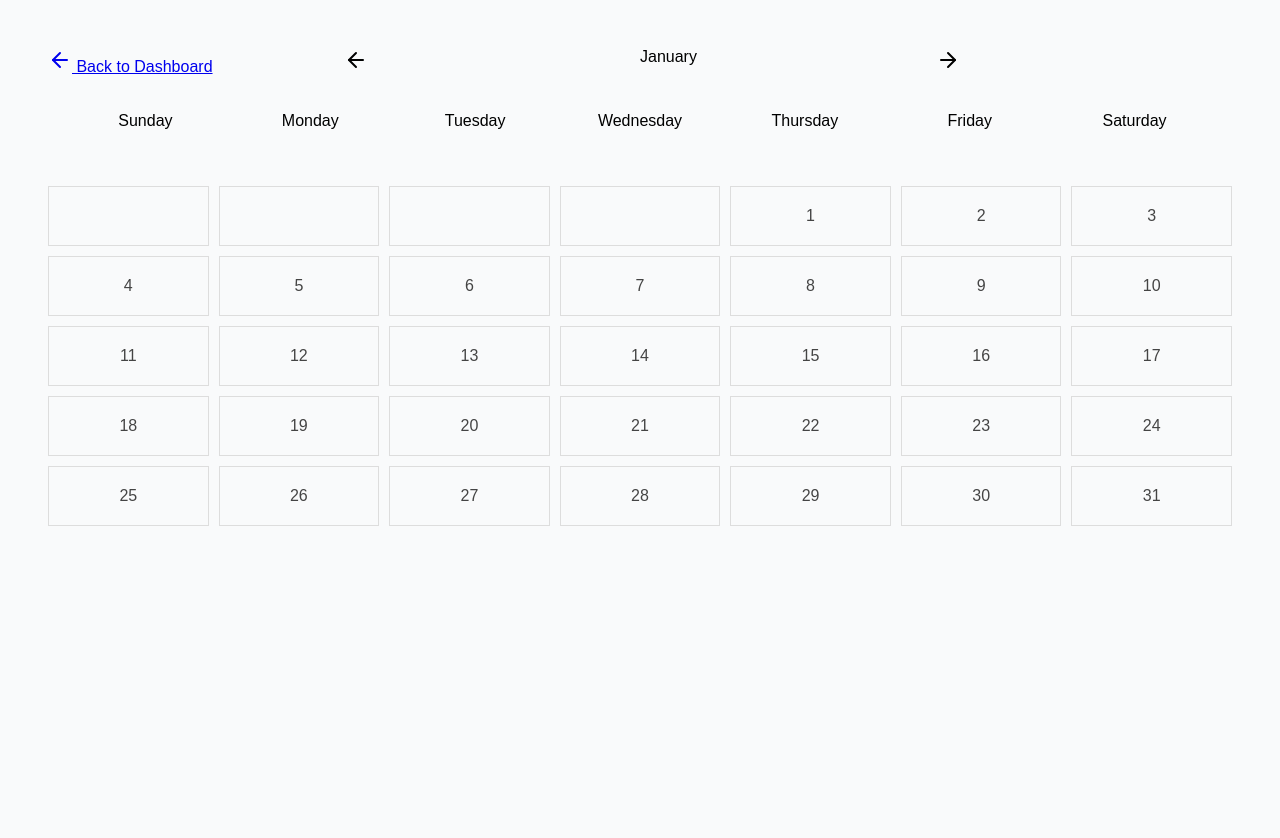
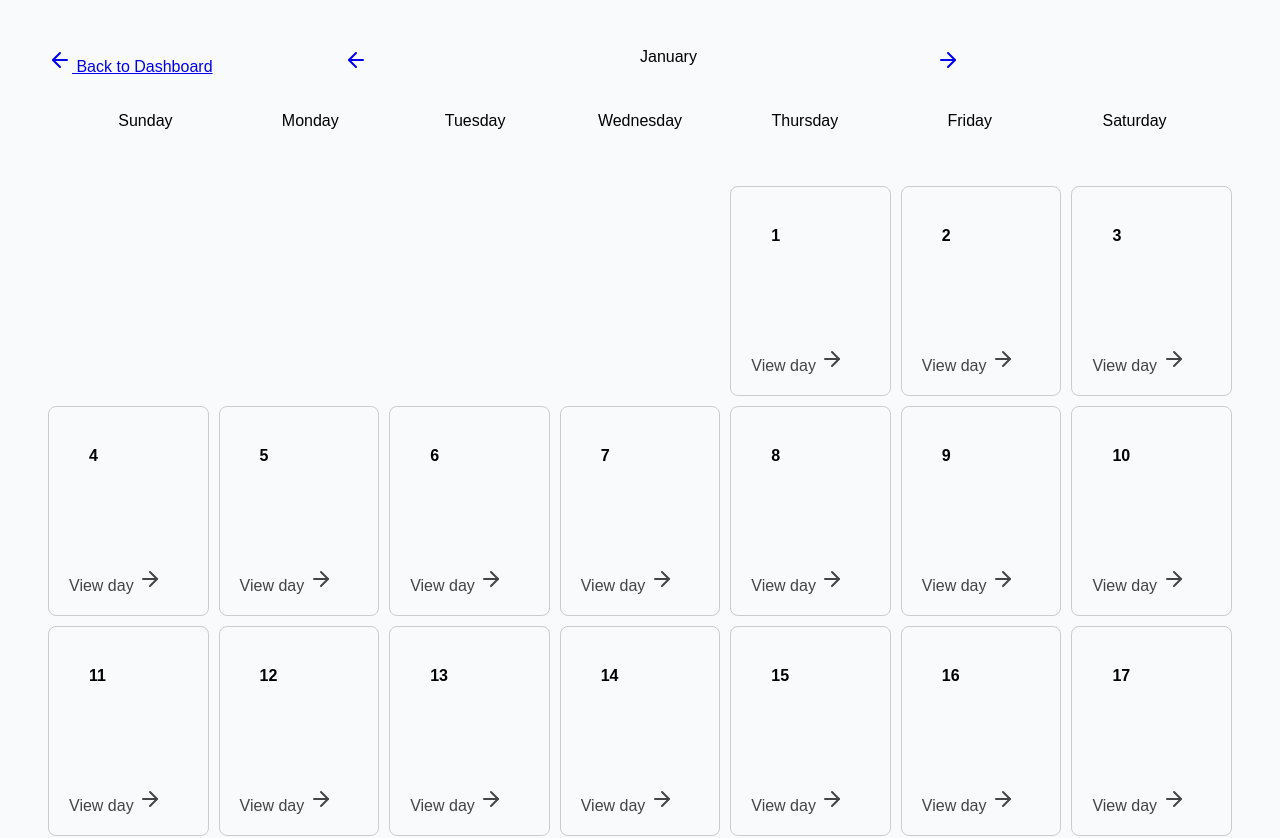
Before and after one commit to AfiaaSattar/FirstReactProject, a React (Vite) app: page /month/1 in a window 1280 px wide. Shown: the top 838 px of the page. Before the commit the page ends 800 px from the top, so only its background shows below. Built offline with nearby package versions, Linux system fonts and the light colour scheme; the HTML template or start-up script is replaced by a standard one.

Commit message:
16th May 11PM

```diff
--- a/src/pages/MonthDetailsPage.jsx
+++ b/src/pages/MonthDetailsPage.jsx
@@ -2,6 +2,7 @@ import { useParams, Link } from 'react-router-dom';
 import { ArrowLeft } from 'lucide-react';
 import { ArrowRight } from 'lucide-react';
 import styled from 'styled-components';
+import { preinit } from 'react-dom';
 
 const dayLabels = [
   "Sunday",
@@ -12,15 +13,29 @@ import styled from 'styled-components';
   "Friday",
   "Saturday"
 ];
-
-  const DateCell = styled.div`
+const ViewDay = styled.div`
+ text-align: left;
+ color: ${props => props.isEmpty ? 'transparent' : props.isToday ? 'black' : '#444'};
+ `
+const StyledGridLink = styled(Link)`
   color: ${props => props.isEmpty ? 'transparent' : props.isToday ? 'white' : '#444'};
   background-color: ${props => props.isToday ? '#03a9f4' : 'transparent'};
   border-radius: ${props => props.isToday ? '20%' : '0'};
-  border-color: ${props => props.isToday ? '#03a9f4' : 'transparent'};
   &:hover{
   background-color: ${props => props.isEmpty ? 'transparent' : '#ccc'};
   border-radius: 8px;
+  color: ${props => props.isEmpty ? 'transparent' : '#03a9f4'};
+  border-color: ${props => props.isEmpty ? 'transparent' : '#03a9f4'}
+}
+`
+const DateCell = styled.div`
+  font-weight:bold;
+  display: flex;
+  flex-direction: column;
+  justify-content: space-between;
+  height: 100px;
+  padding:20px;
+  text-align: left;
   }
   `
 const getMonthData = (monthIndex) => {
@@ -29,7 +44,7 @@ import styled from 'styled-components';
   const daysInMonth = new Date(year, monthIndex + 1, 0).getDate();
 
   const blanks = Array(FirstDay).fill(null);
-    const days = Array.from({length: daysInMonth}, (_,i) => (i + 1));
+  const days = Array.from({ length: daysInMonth }, (_, i) => (i + 1));
 
   return [...blanks, ...days];
 }
@@ -41,16 +56,19 @@ const months = [
   ];
 
   const { monthId } = useParams(); // Gets the ID from the URL (e.g., '4')
+  // --- Dynamic Month Navigation Logic ---
+  const currentMonthNum = parseInt(monthId, 10);
+  const PrevMonth = currentMonthNum === 1 ? 12 : currentMonthNum - 1;
+  const NexMonth = currentMonthNum === 12 ? 1 : currentMonthNum + 1;
 
   const now = new Date();
   const currentMonthIndex = now.getMonth();
   const currentDay = now.getDate();
   const currentYear = now.getFullYear();
-
-
-const monthIdx = parseInt(monthId)-1;
+  const monthIdx = parseInt(monthId) - 1;
   const calendarDays = getMonthData(monthIdx);
   const currentMonthName = months[monthIdx];
+
 
   return (
     <div style={{ padding: '40px' }}>
@@ -59,7 +77,7 @@ const currentMonthName = months[monthIdx];
         gridTemplateColumns: 'repeat(4, 2fr)',
       }}>
         <Link to="/"> <ArrowLeft /> Back to Dashboard</Link>
-        <ArrowLeft /> {currentMonthName} <ArrowRight />
+        <Link to={`/month/${PrevMonth}`} ><ArrowLeft /></Link>   {currentMonthName} <Link to={`/month/${NexMonth}`}> <ArrowRight /> </Link>
       </div>
       <div>
         <div style={{
@@ -69,7 +87,7 @@ const currentMonthName = months[monthIdx];
           padding: '20px',
           textAlign: 'center'
         }}>
-        {dayLabels.map((day,i) => (
+          {dayLabels.map((day, i) => (
             <p key={i}>{day}</p>
           ))}
         </div>
@@ -80,29 +98,33 @@ const currentMonthName = months[monthIdx];
           gap: '10px',
           marginTop: '20px'
         }}>
-        {calendarDays.map((day,index) => {
+          {calendarDays.map((day, index) => {
             const isToday =
               day !== null &&
               monthIdx === currentMonthIndex &&
               day === currentDay &&
               currentYear === 2026;
-         return(
-          <Link
-            key={day}
+            return (
+              <StyledGridLink
+                key={index}
+                isEmpty={!day}
+                isToday={isToday}
                 to={day ? `/day/${monthId}/${day}` : "#"}
                 style={{
                   padding: '20px',
-              border: '1px solid #ddd',
                   textAlign: 'center',
+                  border: `1px solid ${!day ? 'transparent' : '#ccc'}`,
+                  borderRadius: '8px',
                   textDecoration: 'none',
-              color: 'black'
+                  color: 'black',
+                  pointerEvents: day ? 'auto' : 'none'
                 }}
               >
-          <DateCell key={index} isEmpty={!day} isToday={isToday}>
+                <DateCell>
                   {day}
                 </DateCell>
-          </Link>
-
+                <ViewDay isEmpty={!day} > View day <ArrowRight /> </ViewDay>
+              </StyledGridLink>
             )
           })}
         </div>
```
Also changed, not shown: src/pages/MonthsPage.jsx (+4 -5 lines). Lines whose indentation alone changed are shown as unchanged.
